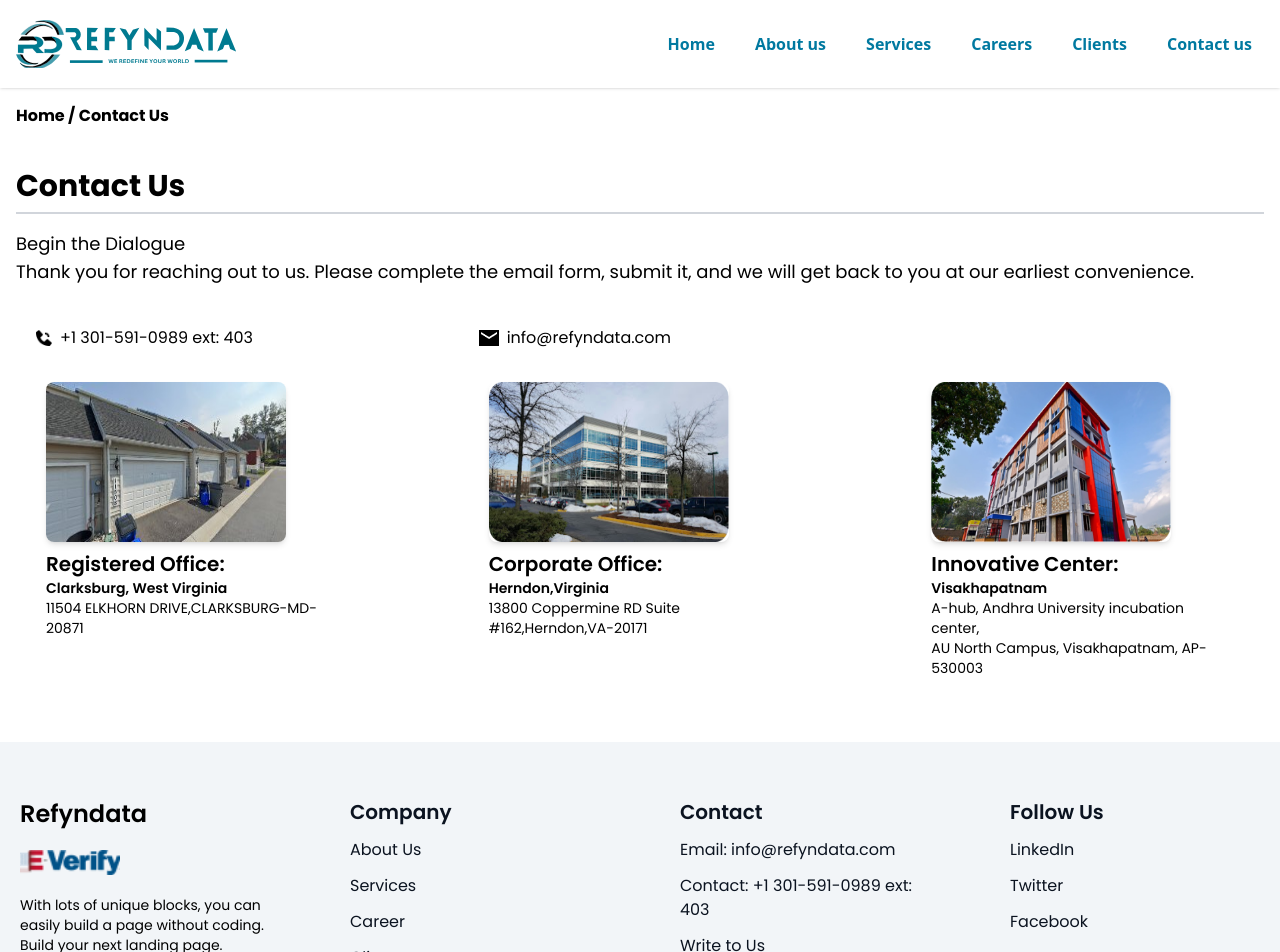
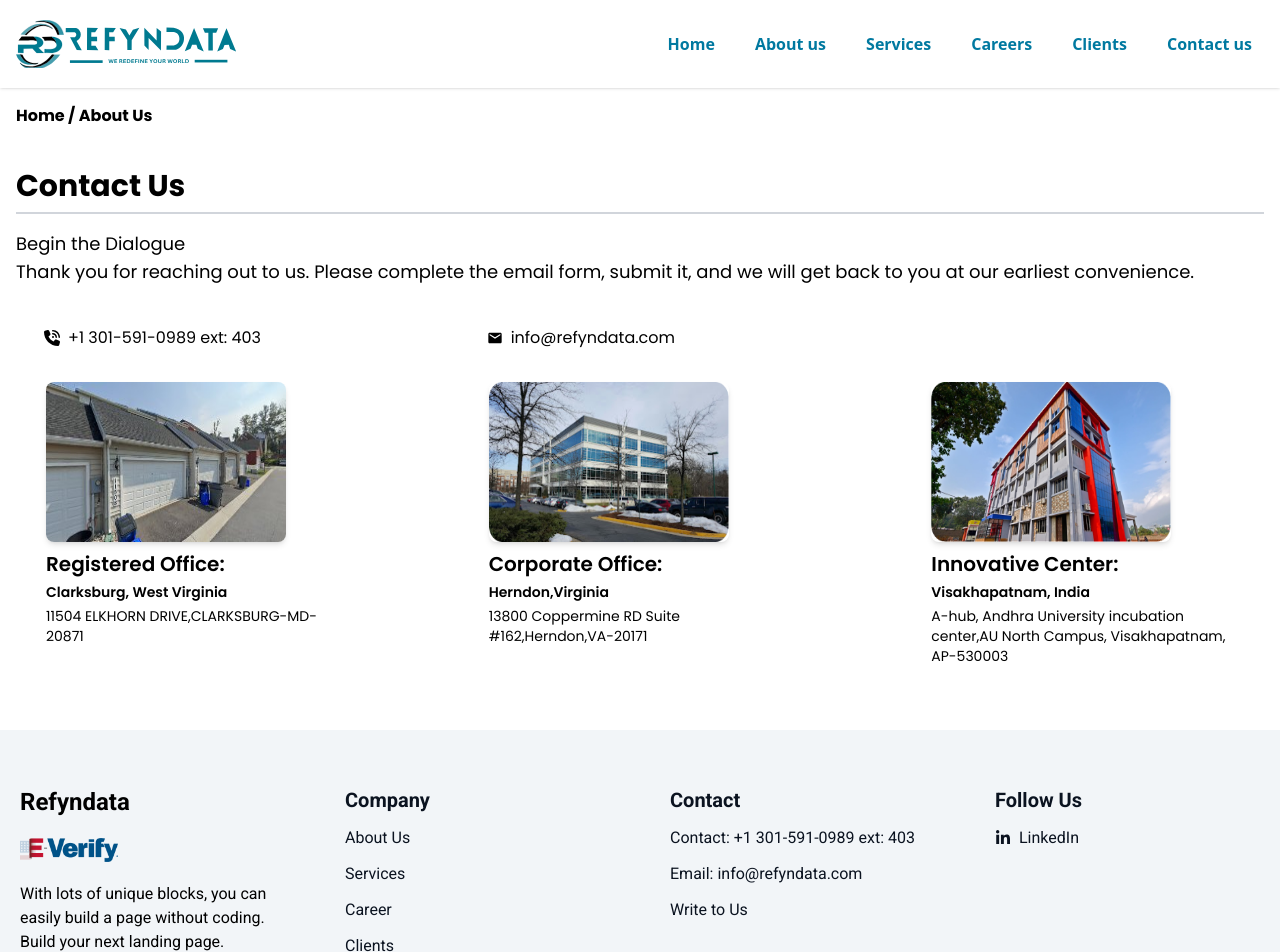
Before and after one commit to Ravitejachatti/refyndata_react, a React (Create React App) app: page /contact in a window 1280 px wide. Shown: the top 952 px of the page. Built offline with nearby package versions, Linux system fonts and the light colour scheme.

Commit message:
Leela Sri changes done

```diff
--- a/package.json
+++ b/package.json
@@ -18,6 +18,7 @@
     "path": "^0.12.7",
     "react": "^18.2.0",
     "react-dom": "^18.2.0",
+    "react-icons": "^5.0.1",
     "react-router-dom": "^6.22.3",
     "react-scripts": "5.0.1",
     "web-vitals": "^2.1.4"
--- a/src/components/Footer/Footer.jsx
+++ b/src/components/Footer/Footer.jsx
@@ -1,4 +1,5 @@
 import React from "react";
+import { FaLinkedinIn } from "react-icons/fa6";
 import { Link } from 'react-router-dom';
 
 const scrollToTop = () => {
@@ -10,20 +11,18 @@
 
 const Footer = () => {
   return (
-    <footer className="mt-12 py-14 z-100 bg-[#F2F5F8] font-poppins">
+    <footer className="mt-12 py-14 z-50 bg-[#F2F5F8] font-roboto ">
       <div className="container mx-auto">
-        <div className="grid grid-cols-2 lg:grid-cols-4 gap-x-12 sm:gap-x-10 md:gap-x-20 lg:gap-x-[80px] px-10 md:px-10 lg:px-5">
+        <div className="grid grid-cols-2 lg:grid-cols-4 gap-x-12 sm:gap-x-10 md:gap-x-20 lg:gap-x-[60px] px-10 md:px-10 lg:px-5">
           {/* Column 1 */}
           <div className="  mb-4 md:mb-0">
-          <Link to="/" onClick={scrollToTop}><h3 className=" text-2xl font-semibold mb-3">Refyndata</h3></Link>
+          <Link to="/" onClick={scrollToTop}><h3 className=" text-xl md:text-2xl font-semibold mb-3">Refyndata</h3></Link>
             <img
-              src="/footer/verify.png"
+              src="/footer/E-Verify_Logo-2x.png"
               alt="company_verification"
-              width={100}
-              height={50}
-              className=" mb-3 transform transition-transform hover:translate-y-[-5px] py-2"
+              className="h-10 mb-3 transform transition-transform hover:translate-y-[-5px] py-2"
             />
-            <p className="mb-3 text-sm transform transition-transform hover:translate-y-[-5px]">
+            <p className="mb-3  transform transition-transform hover:translate-y-[-5px]">
               With lots of unique blocks, you can easily build a page without
               coding. Build your next landing page.
             </p>
@@ -52,12 +51,13 @@
           {/* Column 3 */}
           <div className="mb-4 md:mb-0 text-[#0B1320]">
             <h3 className="text-xl font-semibold mb-3">Contact</h3>
-            <a href="mailto:example@example.com" className="mb-3 inline-block transition-transform hover:-translate-y-1">Email: info@refyndata.com</a>
+
+            <a href="tel:+1 301-591-0989" className="mb-2 md:mb-3 inline-block transition-transform hover:-translate-y-1 text-[15px] md:text-[16px]">Contact: +1 301-591-0989 ext: 403</a>
+            <br></br>
+            <a href="mailto:example@example.com" className="text-[15px] md:text-[16px] mb-2 md:mb-3 inline-block transition-transform hover:-translate-y-1">Email: info@refyndata.com</a>
 
             <br></br>
-            <a href="tel:+1 301-591-0989" className="mb-3 inline-block transition-transform hover:-translate-y-1">Contact: +1 301-591-0989 ext: 403</a>
-            <br></br>
-            <a href="/contact" className="mb-3 inline-block transition-transform hover:-translate-y-1"> Write to Us
+            <a href="/contact" className="mb-2 md:mb-3 inline-block transition-transform hover:-translate-y-1 text-[15px] md:text-[16px]"> Write to Us
             </a>
           </div>
 
@@ -67,16 +67,16 @@
             <div className="">
               <a
                 href="https://www.linkedin.com/in/refyn-d-47489b21/"
-                className=" block mb-3 transform transition-transform hover:translate-y-[-5px]"
-              >
-                 LinkedIn
+                className="inline-flex mb-3 transform transition-transform hover:translate-y-[-5px] "
+                target="_blank" rel="noopener noreferrer">
+                  <FaLinkedinIn  className="mr-2 my-auto" />LinkedIn
               </a>
-              <a href="#" className=" block mb-3 transform transition-transform hover:translate-y-[-5px]">
+              {/* <a href="#" className=" block mb-3 transform transition-transform hover:translate-y-[-5px]">
                 Twitter
               </a>
               <a href="#" className="mb-3  block transform transition-transform hover:translate-y-[-5px]">
                 Facebook
-              </a>
+              </a> */}
             </div>
           </div>
         </div>
--- a/src/components/Home/about.js
+++ b/src/components/Home/about.js
@@ -4,7 +4,7 @@
 
 export default function AboutUs() {
   return (
-    <section className="bg-[#F2F5F8] py-5 md:py-8 lg:py-12 font-roboto ">
+    <section className="bg-[#F2F5F8] py-5 md:py-8 lg:py-12 font-poppins ">
       <div className="container mx-auto">
         {/* About Us Heading */}
         <div className="text-center mb-8 px-50 pb-5">
--- a/src/components/Home/service.js
+++ b/src/components/Home/service.js
@@ -13,7 +13,7 @@
 const CartAnimation = () => {
   return (
     <div>
-      <div className="service_head_text font-roboto">
+      <div className="service_head_text font-poppins">
         <h1>We Expertise On This Fields</h1>
         <div className="service_sub_text">
           More than just services, we're your partner. We collaborate with you
--- a/src/components/Navbar/Navbar.jsx
+++ b/src/components/Navbar/Navbar.jsx
@@ -33,12 +33,15 @@
       </div>
       {/* Mobile menu */}
       <div className={`${isOpen ? 'block' : 'hidden'} md:hidden`}>
-        <Link to="/" onClick={closeMenu} className="hover:bg-gray-200 px-3 py-2 rounded-md">Home</Link>
-        <Link to="/about" onClick={closeMenu} className="hover:bg-gray-200 block px-3 py-2 rounded-md">About us</Link>
-        <Link to="/services" onClick={closeMenu} className="hover:bg-gray-200 block px-3 py-2 rounded-md">Services</Link>
-        <Link to="/careers" onClick={closeMenu} className="hover:bg-gray-200 block px-3 py-2 rounded-md">Careers</Link>
-        <Link to="/clients" onClick={closeMenu} className="hover:bg-gray-200 block px-3 py-2 rounded-md">Clients</Link>
-        <Link to="/contact" onClick={closeMenu} className="hover:bg-gray-200 block px-3 py-2 rounded-md">Contact us</Link>
+        <hr></hr>
+        <div className='mt-3'>
+        <Link to="/" onClick={closeMenu} className="hover:bg-gray-200 px-5 py-1 rounded-md">Home</Link>
+        <Link to="/about" onClick={closeMenu} className="hover:bg-gray-200 block px-5 py-1 rounded-md">About us</Link>
+        <Link to="/services" onClick={closeMenu} className="hover:bg-gray-200 block px-5 py-1 rounded-md">Services</Link>
+        <Link to="/careers" onClick={closeMenu} className="hover:bg-gray-200 block px-5 py-1 rounded-md">Careers</Link>
+        <Link to="/clients" onClick={closeMenu} className="hover:bg-gray-200 block px-5 py-1 rounded-md">Clients</Link>
+        <Link to="/contact" onClick={closeMenu} className="hover:bg-gray-200 block px-5 py-1 pb-3 rounded-md">Contact us</Link>
+    </div>
       </div>
     </nav>
   );
--- a/src/pages/About.jsx
+++ b/src/pages/About.jsx
@@ -1,4 +1,5 @@
 import React from 'react'
+import { Link } from 'react-router-dom';
 
 function About() {
   const topicsAndDescriptions = [
@@ -39,7 +40,8 @@
   return (
     <div className="container mx-auto p-4 font-poppins ">
                 <div className="mb-10">
-                    <h1 className="text-md font-bold">Home / About Us</h1>
+                    <h1 className="text-md font-bold"><Link to="/" >Home / About Us</Link></h1>
+
                 </div>
                 <div className="grid grid-cols-1 md:grid-cols-3 md:gap-x-[20px] lg:gap-x-[60px]">
                     {/* Table of Contents */}
--- a/src/pages/Careers.jsx
+++ b/src/pages/Careers.jsx
@@ -5,6 +5,10 @@
 import { useState, useRef } from "react";
 import careersData from "../components/data/careers.json";
 import axios from "axios";
+import { Link } from 'react-router-dom';
+import { IoMdCloudUpload } from "react-icons/io";
+
+
 
 const Careers = () => {
   const [isSubmitting, setIsSubmitting] = useState(false);
@@ -82,7 +86,7 @@
   return (
     <div className="container mx-auto p-4 font-poppins ">
       <div className="mb-10">
-        <h1 className="text-md font-bold">Home / Careers</h1>
+      <h1 className="text-md font-bold"><Link to="/" >Home / About Us</Link></h1>
       </div>
       <div className="grid grid-cols-1 md:grid-cols-3 md:gap-10 lg:gap-20">
         <div className="col-span-1 md:col-span-1">
@@ -161,10 +165,10 @@
                   </h3>
                   {/* <a href="mailto:kushwahagautam24@gmail.com">Send your resume at: <br/> <span className="">kushwahagautam24@gmail.com</span></a> */}
                   <div>
-                    <form ref={formRef} onSubmit={handleSubmit}>
-                      <div>
+                    <form ref={formRef} onSubmit={handleSubmit} >
+                      <div className="">
                         <input
-                          className=" px-5 py-[8px] mb-[24px] border rounded-md w-[100%]  md:w-[50%]"
+                          className=" px-5 py-[8px] mb-[24px] border rounded-md w-[100%]  md:w-[70%]"
                           type="text"
                           name="name"
                           placeholder="  Full Name "
@@ -176,7 +180,7 @@
                       </div>
                       <div>
                         <input
-                          className="px-5 py-[8px] mb-[24px] border rounded-md w-[100%]  md:w-[50%]"
+                          className="px-5 py-[8px] mb-[24px] border rounded-md w-[100%]  md:w-[70%]"
                           type="number"
                           name="contact"
                           placeholder=" Contact "
@@ -188,7 +192,7 @@
                       </div>
                       <div>
                         <input
-                          className="px-5 py-[8px]  mb-[24px] border rounded-md w-[100%]  md:w-[50%]"
+                          className="px-5 py-[8px]  mb-[24px] border rounded-md w-[100%]  md:w-[70%]"
                           type="email"
                           name="email"
                           placeholder=" Email "
@@ -200,7 +204,7 @@
                       </div>
                       <div>
                         <input
-                          className=" px-5 py-[8px]  mb-[24px] border rounded-md w-[100%] md:w-[50%]"
+                          className=" px-5 py-[8px]  mb-[24px] border rounded-md w-[100%]  md:w-[70%]"
                           type="text"
                           name="qualification"
                           placeholder=" Highest Qualification "
@@ -210,12 +214,11 @@
                           style={{ paddingLeft: '12px' }}
                         />
                       </div>
-                      <div className=" mb-10 ">
+                      <div className=" mb-10 text-white ">
                         <label
-                          className="py-[8px] px-2 mb-[10px] border w-[50%]  md:w-[20%] bg-[#0079A0] rounded-md   cursor-pointer inline-block"
+                          className=" mb-[10px] border w-[80%]  md:w-[40%] rounded-md   cursor-pointer "
                           htmlFor="fileInput"
                         >
-                          Upload your CV
                         </label>
                         <input
                           id="fileInput"
@@ -223,15 +226,15 @@
                           name="file"
                           onChange={handleChange}
                           required
-                          className=" hidden"
+                          className=" bg-[#0079A0] rounded-md py-[8px] px-4 mb-6"
                         />
-                        <p className="text-gray-300"> Supported Formats: doc, docx, rtf, pdf, upto 2 MB</p>
+                        <p className="text-gray-400"> Supported Formats: doc, docx, rtf, pdf, upto 2 MB</p>
                       </div>
                       <div>
                         <textarea
-                          className="py-[6px] mb-[24px] border rounded-md w-[100%] md:w-[50%]"
+                          className="py-[6px] mb-[24px] border rounded-md w-[100%]  md:w-[70%]"
                           name="message"
-                          placeholder=" Message"
+                          placeholder=" Message "
                           value={formData.message}
                           onChange={handleChange}
                           style={{ paddingLeft: '12px' }}
@@ -239,7 +242,7 @@
                       </div>
                       <button
                         type="submit"
-                        className="py-[10px] mb-[24px] border rounded-md w-[100%] md:w-[50%] bg-[#0079A0]"
+                        className="py-[10px] mb-[24px] border rounded-md w-[100%]  md:w-[70%] bg-[#0079A0] text-white"
                         disabled={isSubmitting}
                       >
                         {isSubmitting ? 'Please wait for few seconds...' : 'Submit'}
--- a/src/pages/Clients.jsx
+++ b/src/pages/Clients.jsx
@@ -2,6 +2,7 @@
 "use client"
 import React from 'react'
 import { useEffect, useState } from 'react';
+import { Link } from 'react-router-dom';
 
 const logos = [
   { name_company: 'Client 1', logo: '/clients/amway.jpeg', alt: 'AMWAY', name: "AMWAY" },
@@ -38,9 +39,9 @@
   const numCols = windowWidth > 768 ? 4 : 2; // Change to 768 for tablet breakpoint
 
   return (
-      <div className="container mx-auto p-4">
+      <div className="container mx-auto p-4 font-poppins">
         <div className="mb-10">
-          <h1 className="text-md font-bold">Home / Clients</h1>
+        <h1 className="text-md font-bold"><Link to="/" >Home / About Us</Link></h1>
         </div>
         <div className="">
           <h2 className="text-3xl font-bold mx-2"> Our Clients</h2>
@@ -50,8 +51,11 @@
         </div>
         <div className="grid grid-cols-2 md:grid-cols-3 lg:grid-cols-4 gap-4 mt-8">
           {logos.map((logo, index) => (
-            <div key={index} className="flex flex-col items-center border p-3 md:p-4 lg:p-5">
-              <img src={logo.logo} alt={logo.alt} className="max-h-24 md:max-h-32" />
+            <div key={index} className="flex flex-col items-center justify-center  my-auto border p-3 md:p-4 lg:p-5">
+               <div className="flex items-center justify-center h-full">
+
+              <img src={logo.logo} alt={logo.alt} className="my-auto" />
+              </div>
               <div className="mt-2  text-center">
                 <p className='text-[15px]'>{logo.name}</p>
               </div>
--- a/src/pages/Contact.jsx
+++ b/src/pages/Contact.jsx
@@ -3,12 +3,15 @@
 
 import React from "react";
 import { Link } from 'react-router-dom';
+import { FaPhoneVolume } from "react-icons/fa6";
+import { MdEmail } from "react-icons/md";
+
 
 export default function Contact() {
   return (
     <div className="container mx-auto p-4 font-poppins ">
       <div className="mb-10">
-          <h1 className="text-md font-bold">Home / Contact Us</h1>
+        <h1 className="text-md font-bold"><Link to="/" >Home / About Us</Link></h1>
       </div>
       <div className="mb-10">
         <div className="mb-4">
@@ -26,26 +29,32 @@
       <div className="grid grid-cols-1 md:grid-cols-3  md:gap-x-4 lg:gap-x-20 ">
         {/* Phone number */}
         <div className="flex items-center mx-[20px]">
-            <img
+          {/* <img
               src="/contact_us/phone.png"
               alt="phone_icon"
               width={16}
               height={16}
               className="mb-3"
-            />
-
-            <a href="tel:+1 301-591-0989" className="ml-2 mb-3">+1 301-591-0989 ext: 403</a>
+            /> */}
+          <a href="tel:+1 301-591-0989" className="flex items-center ml-2 mb-3">
+            <FaPhoneVolume className="mr-2" />
+            +1 301-591-0989 ext: 403
+          </a>
         </div>
         {/* Email */}
         <div className="flex items-center mx-[20px]">
-            <img
+          {/* <img
             src="/contact_us/email.png"
             alt="email_icon"
             width={20}
             height={20}
             className="mb-3"
-            />
-            <a href="mailto:example@example.com" className="ml-2 mb-3 ">info@refyndata.com</a>
+          /> */}
+         <a href="mailto:example@example.com" className="flex items-center ml-2 mb-3">
+      <MdEmail className="mr-2" />
+      info@refyndata.com
+    </a>
+
         </div>
         {/* Empty column */}
         <div></div>
@@ -63,8 +72,8 @@
               alt="nnovative Cente"
               className=" w-60 h-40 rounded-lg shadow-md mb-2 items-center"
             />
-            <p className="text-xl font-semibold">Registered Office:</p>
-            <p className="text-sm font-semibold">Clarksburg, West Virginia</p>
+            <p className="text-xl mb-1 font-semibold">Registered Office:</p>
+            <p className="text-sm  mb-1 font-semibold">Clarksburg, West Virginia</p>
             <p className="text-sm mb-5">
               11504 ELKHORN DRIVE,CLARKSBURG-MD-20871{" "}
             </p>
@@ -78,8 +87,8 @@
               alt="nnovative Cente"
               className=" w-60 h-40 rounded-lg shadow-md mb-2"
             />
-            <p className="text-xl font-semibold">Corporate Office:</p>
-            <p className="text-sm font-semibold">Herndon,Virginia</p>
+            <p className="text-xl mb-1 font-semibold">Corporate Office:</p>
+            <p className="text-sm  mb-1 font-semibold">Herndon,Virginia</p>
             <p className="text-sm mb-5">
               13800 Coppermine RD Suite #162,Herndon,VA-20171{" "}
             </p>
@@ -94,10 +103,10 @@
               alt="nnovative Cente"
               className=" w-60 h-40 rounded-lg shadow-md mb-2"
             />
-            <p className="text-xl font-semibold">Innovative Center:</p>
-            <p className="text-sm font-semibold">Visakhapatnam</p>
+            <p className="text-xl mb-1 font-semibold">Innovative Center:</p>
+            <p className="text-sm mb-1 font-semibold">Visakhapatnam, India</p>
             <p className="text-sm">
-              A-hub, Andhra University incubation center,<br></br> AU North
+              A-hub, Andhra University incubation center,AU North
               Campus, Visakhapatnam, AP-530003{" "}
             </p>
           </div>
--- a/src/pages/Services.jsx
+++ b/src/pages/Services.jsx
@@ -1,5 +1,6 @@
 import { useState } from 'react';
 import servicesData from '../components/data/services.json';
+import { Link } from 'react-router-dom';
 
 const Services = () => {
   const [selectedService, setSelectedService] = useState(servicesData.services[0]);
@@ -9,9 +10,9 @@
   };
 
   return (
-      <div className="container mx-auto p-4">
+      <div className="container mx-auto p-4 font-poppins">
         <div className="mb-10">
-          <h1 className="text-md font-bold">Home / Services</h1>
+        <h1 className="text-md font-bold"><Link to="/" >Home / About Us</Link></h1>
         </div>
         <div className="grid grid-cols-1 md:grid-cols-3 md:gap-[20px] lg:gap-[60px]">
 
@@ -32,13 +33,13 @@
             </div>
           </div>
           {/* Content (Right Column) */}
-          <div className="md:col-span-2 font-poppins ">
+          <div className="md:col-span-2  ">
             <div>
               <h2 className='text-3xl font-bold text-gray-800'>Services</h2>
               <p className="border-t border-gray-600 my-3"></p>
               <h3 className="text-2xl font-bold mb-2">{selectedService.topic}</h3>
               <p className='w-full font-regular font text-[18px]'><i>{selectedService.special_line}</i></p>
-              <img src={selectedService.image} alt={selectedService.topic} className="w-[500px] h-[400px] my-5 rounded-md" />
+              <img src={selectedService.image} alt={selectedService.topic} className="w-[600px] md:h-[400px] my-5 rounded-md" />
               <p className='w-full font-regular font md:text-lg'>{selectedService.description.paragraph1}</p>
               <br/>
               <p className='w-full font-regular font md:text-lg' >{selectedService.special_line2}</p>
```
Also changed, not shown: src/components/Home/CartAnimation.css (+6 -5 lines), public/footer/E-Verify_Logo-2x.png (added), 1 other file (tests, documents, lock files or other folders). Lines whose indentation alone changed are shown as unchanged.
